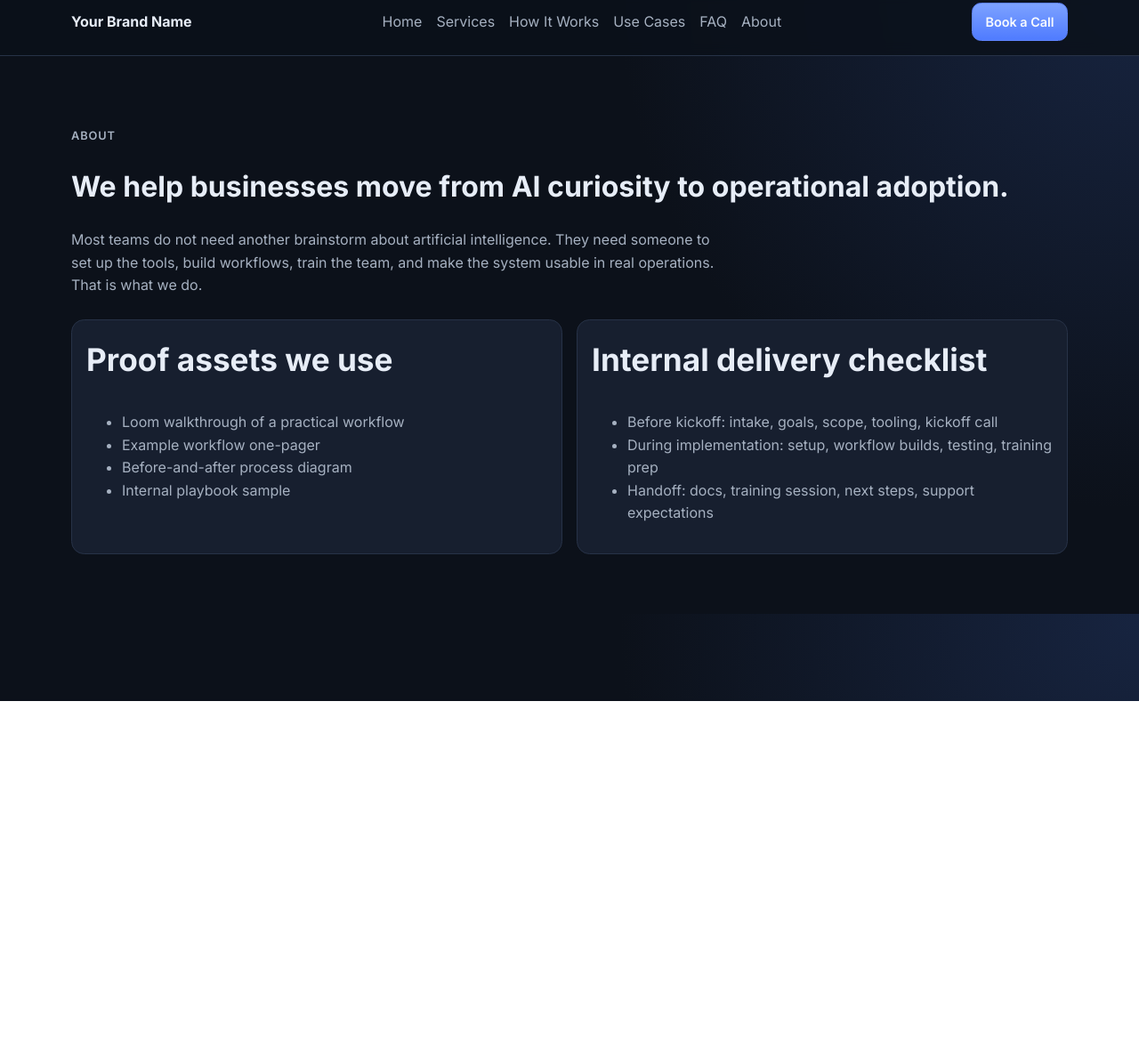
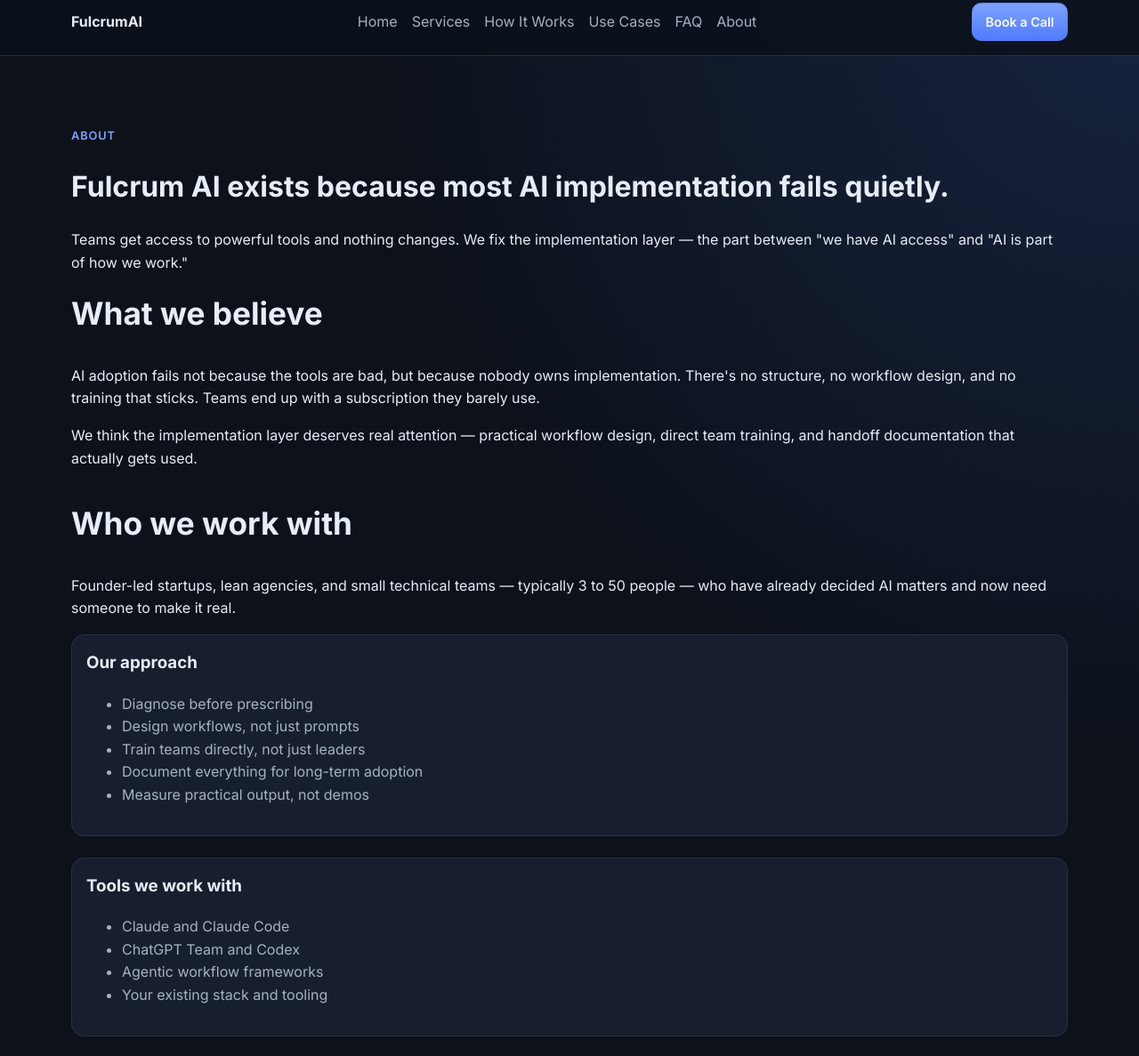
Before and after one commit to armandosanjh0-jpg/B2B-Ai-implementation, a plain HTML site: page about.html in a window 1280 px wide. Shown: the part 12-1199 px from the top of the page at 89% size. Before the commit the page ends 800 px from the top, so only its background shows below. Drawn offline with Linux system fonts and the light colour scheme.

Commit message:
Revise About page with new branding and content
Updated the About page content and branding.

```diff
--- a/about.html
+++ b/about.html
@@ -1,16 +1,55 @@
 <!DOCTYPE html>
 <html lang="en">
-  <head><meta charset="UTF-8" /><meta name="viewport" content="width=device-width, initial-scale=1.0" /><title>About | Your Brand Name</title><link rel="preconnect" href="https://fonts.googleapis.com" /><link rel="preconnect" href="https://fonts.gstatic.com" crossorigin /><link href="https://fonts.googleapis.com/css2?family=Inter:wght@400;500;600;700;800&display=swap" rel="stylesheet" /><link rel="stylesheet" href="styles.css" /></head>
-  <body>
-    <header class="site-header"><nav class="container nav"><a class="logo" href="index.html">Your Brand Name</a><ul class="nav-links"><li><a href="index.html">Home</a></li><li><a href="services.html">Services</a></li><li><a href="how-it-works.html">How It Works</a></li><li><a href="use-cases.html">Use Cases</a></li><li><a href="faq.html">FAQ</a></li><li><a href="about.html">About</a></li></ul><a class="btn btn-small" href="book-a-call.html">Book a Call</a></nav></header>
-    <main class="container section">
-      <p class="section-label">About</p>
-      <h1>We help businesses move from AI curiosity to operational adoption.</h1>
-      <p>Most teams do not need another brainstorm about artificial intelligence. They need someone to set up the tools, build workflows, train the team, and make the system usable in real operations. That is what we do.</p>
-      <div class="grid cards-2">
-        <article class="card"><h2>Proof assets we use</h2><ul><li>Loom walkthrough of a practical workflow</li><li>Example workflow one-pager</li><li>Before-and-after process diagram</li><li>Internal playbook sample</li></ul></article>
-        <article class="card"><h2>Internal delivery checklist</h2><ul><li>Before kickoff: intake, goals, scope, tooling, kickoff call</li><li>During implementation: setup, workflow builds, testing, training prep</li><li>Handoff: docs, training session, next steps, support expectations</li></ul></article>
-      </div>
-    </main>
-  </body>
-</html>
+<head>
+<meta charset="UTF-8" /><meta name="viewport" content="width=device-width, initial-scale=1.0" />
+<title>About | Fulcrum AI</title>
+<link rel="preconnect" href="https://fonts.googleapis.com" /><link rel="preconnect" href="https://fonts.gstatic.com" crossorigin />
+<link href="https://fonts.googleapis.com/css2?family=Inter:wght@400;500;600;700;800&display=swap" rel="stylesheet" />
+<link rel="stylesheet" href="styles.css" />
+</head>
+<body>
+<header class="site-header"><nav class="container nav"><a class="logo" href="index.html">Fulcrum<span>AI</span></a><ul class="nav-links"><li><a href="index.html">Home</a></li><li><a href="services.html">Services</a></li><li><a href="how-it-works.html">How It Works</a></li><li><a href="use-cases.html">Use Cases</a></li><li><a href="faq.html">FAQ</a></li><li><a href="about.html">About</a></li></ul><a class="btn btn-small" href="book-a-call.html">Book a Call</a></nav></header>
+<main class="container section">
+  <div class="page-hero">
+    <p class="section-label">About</p>
+    <h1>Fulcrum AI exists because most AI implementation fails quietly.</h1>
+    <p>Teams get access to powerful tools and nothing changes. We fix the implementation layer — the part between "we have AI access" and "AI is part of how we work."</p>
+  </div>
+  <div class="about-grid">
+    <div>
+      <h2>What we believe</h2>
+      <p>AI adoption fails not because the tools are bad, but because nobody owns implementation. There's no structure, no workflow design, and no training that sticks. Teams end up with a subscription they barely use.</p>
+      <p>We think the implementation layer deserves real attention — practical workflow design, direct team training, and handoff documentation that actually gets used.</p>
+      <h2 style="margin-top:2rem;">Who we work with</h2>
+      <p>Founder-led startups, lean agencies, and small technical teams — typically 3 to 50 people — who have already decided AI matters and now need someone to make it real.</p>
+    </div>
+    <div>
+      <article class="card" style="margin-bottom:1.5rem;">
+        <h3>Our approach</h3>
+        <ul>
+          <li>Diagnose before prescribing</li>
+          <li>Design workflows, not just prompts</li>
+          <li>Train teams directly, not just leaders</li>
+          <li>Document everything for long-term adoption</li>
+          <li>Measure practical output, not demos</li>
+        </ul>
+      </article>
+      <article class="card">
+        <h3>Tools we work with</h3>
+        <ul>
+          <li>Claude and Claude Code</li>
+          <li>ChatGPT Team and Codex</li>
+          <li>Agentic workflow frameworks</li>
+          <li>Your existing stack and tooling</li>
+        </ul>
+      </article>
+    </div>
+  </div>
+  <div style="text-align:center;margin-top:4rem;border-top:1px solid var(--border);padding-top:4rem;">
+    <h2 style="font-family:var(--font-display);font-weight:800;font-size:1.8rem;margin-bottom:1rem;">Ready to work with us?</h2>
+    <p style="color:#aaa;margin-bottom:2rem;">Book a 20-minute discovery call. We'll tell you honestly if there's a fit.</p>
+    <a class="btn" href="book-a-call.html">Book a Discovery Call</a>
+  </div>
+</main>
+<footer class="site-footer"><div class="container footer-grid"><p>AI workflow implementation for startups, agencies, and lean service businesses.</p><ul><li><a href="index.html">Home</a></li><li><a href="services.html">Services</a></li><li><a href="how-it-works.html">How It Works</a></li><li><a href="use-cases.html">Use Cases</a></li><li><a href="faq.html">FAQ</a></li><li><a href="about.html">About</a></li></ul><a class="btn btn-small" href="book-a-call.html">Book a Call</a></div></footer>
+</body></html>
```
